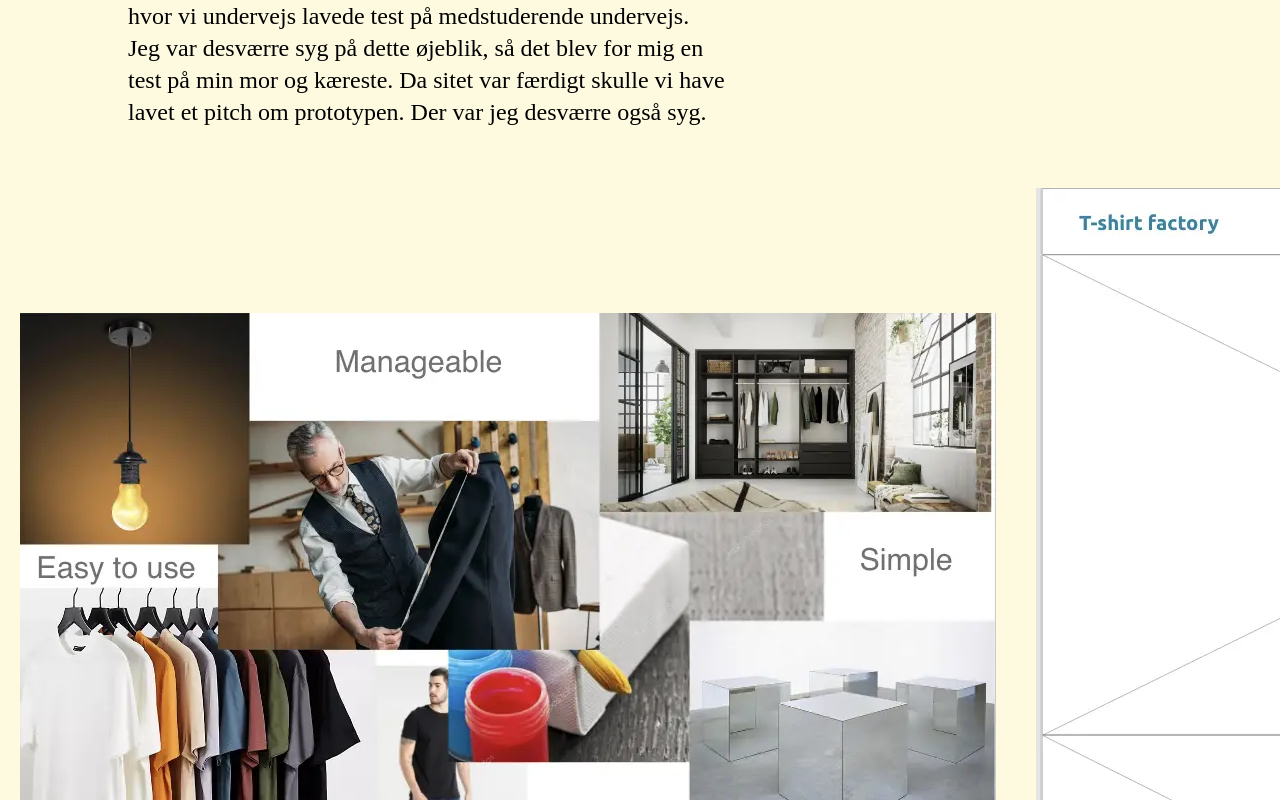
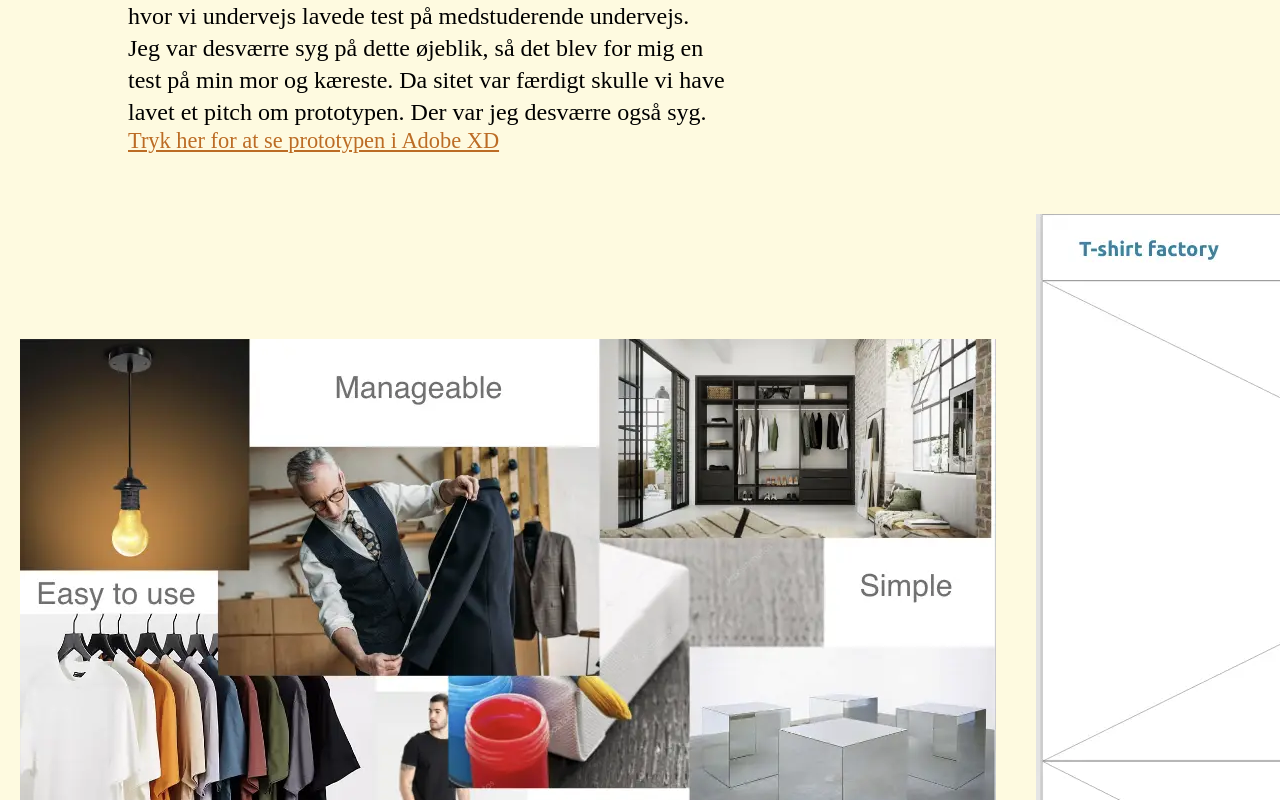
Before and after one commit to fred295qkea/semester-eksamen, a plain HTML site: page portfolio.html in a window 1280 px wide. Shown: the part 2780-3580 px from the top of the page. Drawn offline with Linux system fonts and the light colour scheme; a web font is replaced by a local one.

Commit message:
aller aller sidste ændringer

```diff
--- a/portfolio.html
+++ b/portfolio.html
@@ -135,6 +135,8 @@
                         vi undervejs lavede test på medstuderende undervejs. Jeg var desværre syg på dette øjeblik, så
                         det blev for mig en test på min mor og kæreste. Da sitet var færdigt skulle vi have lavet et
                         pitch om prototypen. Der var jeg desværre også syg. </p>
+                    <a href="https://xd.adobe.com/view/1cd00f60-68d2-4ef0-a0cd-bcbdf619607b-4983/">Tryk her for at se
+                        prototypen i Adobe XD</a>
                 </div>
 
 
--- a/style.css
+++ b/style.css
@@ -192,7 +192,7 @@ h2 {
 }
 
 .tekst a {
-  color: #283618;
+  color: #bc6c25;
   font-family: "Rasa", serif;
   font-size: 1.4rem;
 }
```
